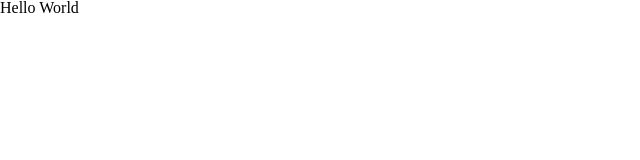
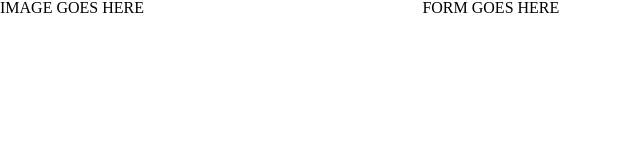
Before and after one commit to Pakapol-Tanachaisith/odin-sign-up-page, a plain HTML site: page index.html in a window 1280 px wide. Shown: the whole page, without its empty margins (0-640 px from the left). Drawn offline with Linux system fonts and the light colour scheme.

Commit message:
Add page layout

```diff
--- a/index.html
+++ b/index.html
@@ -9,7 +9,14 @@
 </head>
 
 <body>
-  <h1>Hello World</h1>
+  <main class="container">
+    <div class="cover">
+      IMAGE GOES HERE
+    </div>
+    <div class="content">
+      FORM GOES HERE
+    </div>
+  </main>
 </body>
 
 </html>
--- a/style.css
+++ b/style.css
@@ -124,3 +124,24 @@ table {
   border-spacing: 0;
 }
 /* ---Reset CSS--- */
+
+html,
+body,
+:root {
+  height: 100%;
+}
+
+.container {
+  min-height: 100%;
+  margin: 0 auto;
+  max-width: 1536px;
+  display: flex;
+}
+
+.cover {
+  width: 33%;
+}
+
+.content {
+  flex-grow: 1;
+}
```
